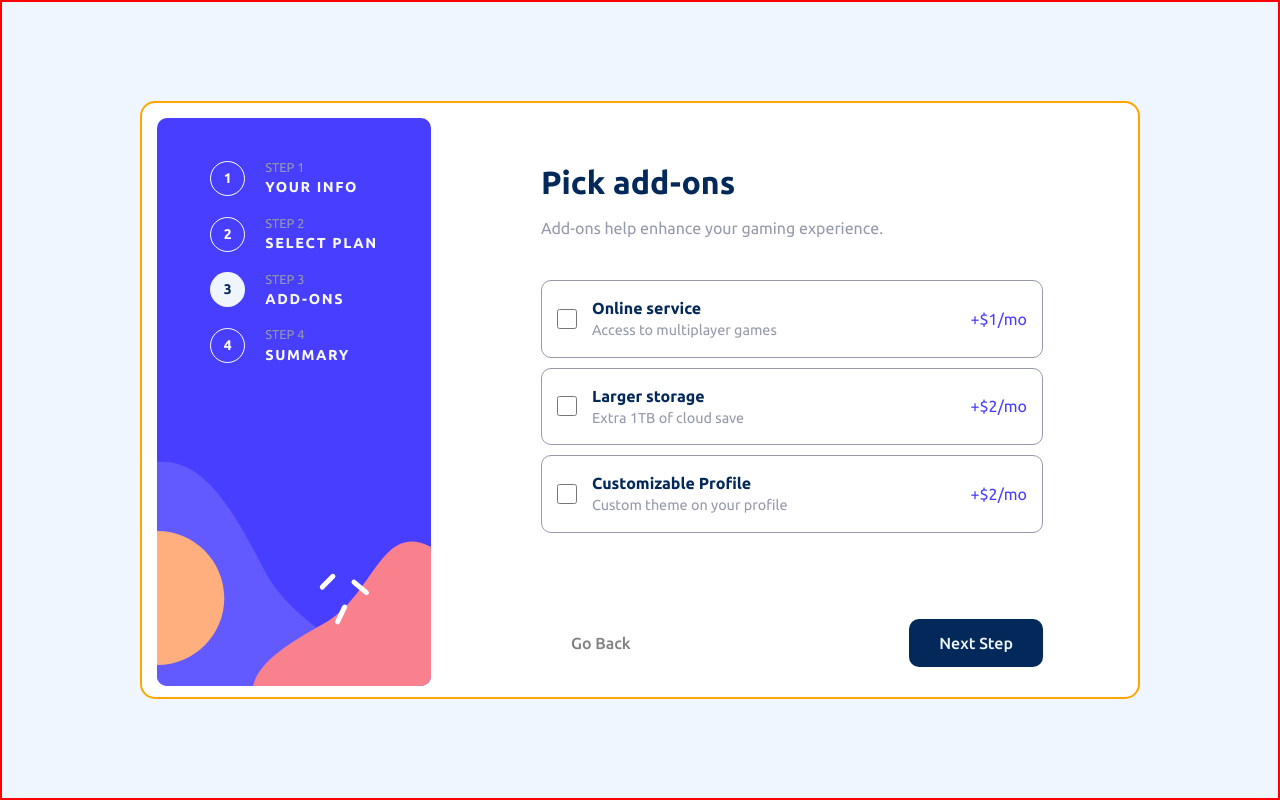
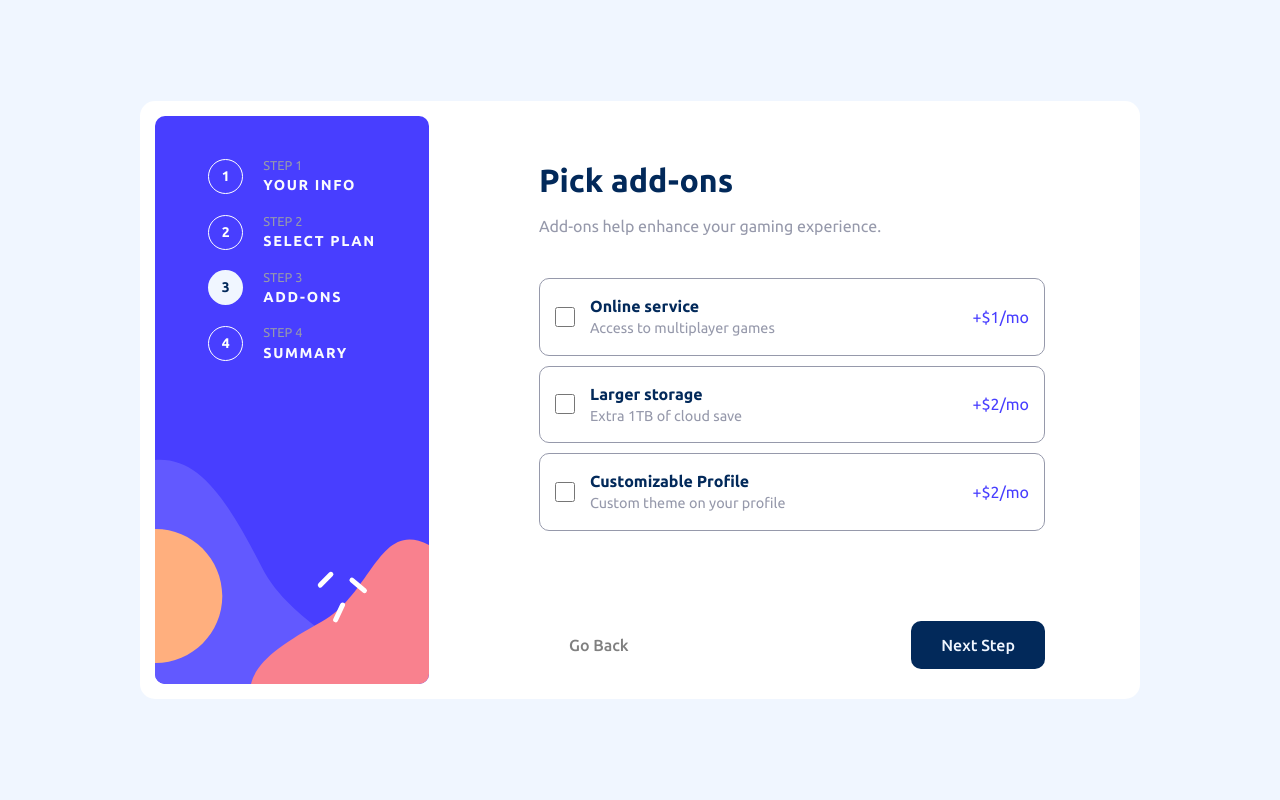
Before and after one commit to jeremylloyd/frontend-mentor-multi-step-form, a SvelteKit app: page / in a window 1280 px wide. Built offline with nearby package versions, Linux system fonts and the light colour scheme.

Commit message:
removed borders used for development

```diff
--- a/static/style.css
+++ b/static/style.css
@@ -227,7 +227,6 @@ body {
 
 .container-centred {
   min-height: 100vh;
-  border: solid 2px red;
   display: flex;
   justify-content: center;
 }
@@ -243,7 +242,6 @@ body {
     min-height: 598px;
     margin: 15px;
     border-radius: 15px;
-    border: solid 2px orange;
     flex-grow: 1;
   }
 
```
